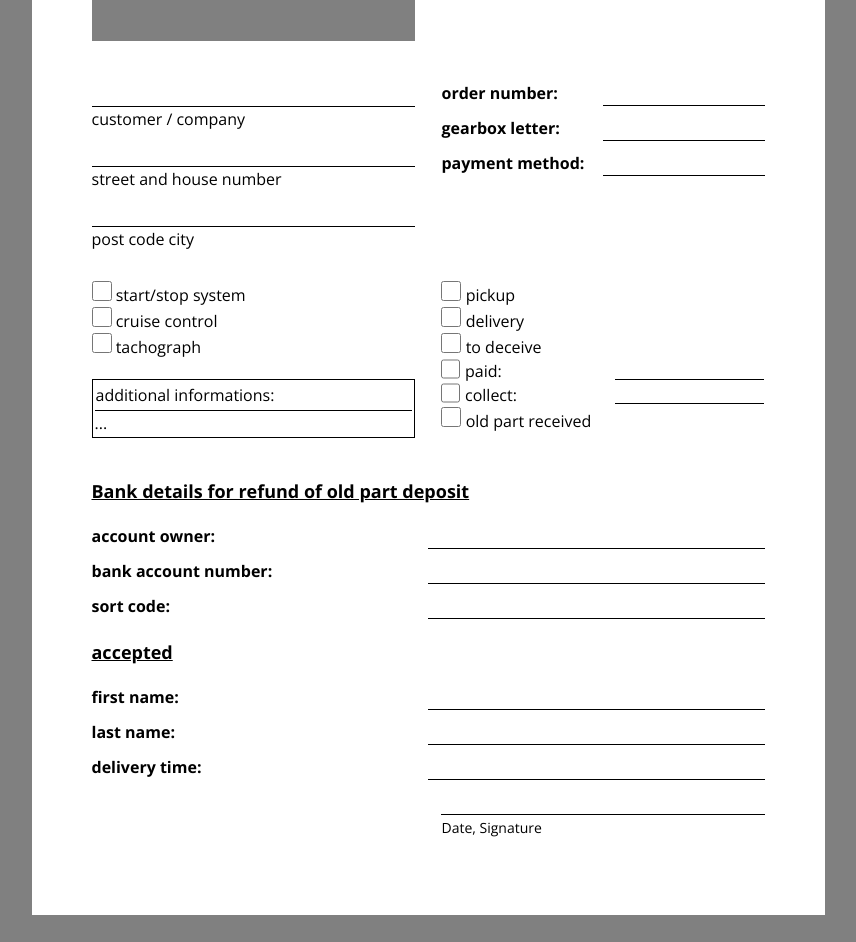
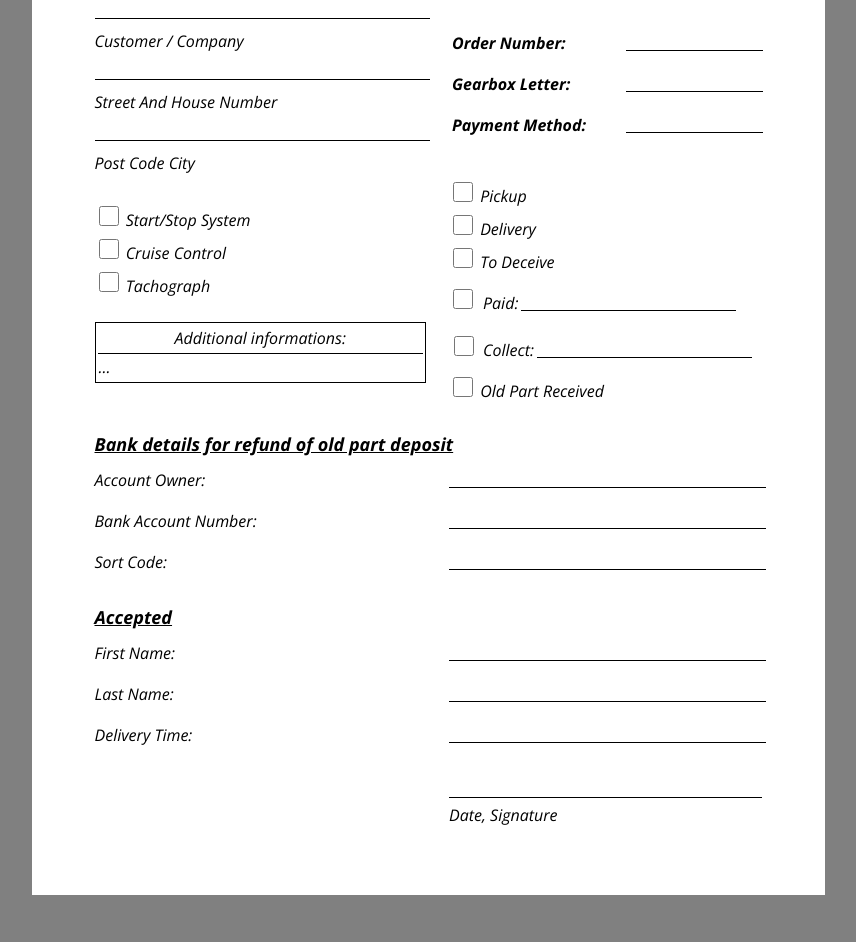
Before and after one commit to Stephen-2Hats/pdftohtml, a plain HTML site: page index.html in a window 1280 px wide. Shown: the part 179-1121 px from the top of the page, without its empty margins (212-1068 px from the left). Drawn offline with nearby package versions, Linux system fonts and the light colour scheme.

Commit message:
initial commit

```diff
--- a/index.html
+++ b/index.html
@@ -5,24 +5,80 @@
     <meta charset="UTF-8">
     <meta http-equiv="X-UA-Compatible" content="IE=edge">
     <meta name="viewport" content="width=device-width, initial-scale=1.0">
-    <title>order form pdf</title>
+    <title>order form pdf inline</title>
 
-    <link rel="stylesheet" href="./style.css">
+    <link rel="preconnect" href="https://fonts.googleapis.com">
+    <link rel="preconnect" href="https://fonts.gstatic.com" crossorigin>
+    <link href="https://fonts.googleapis.com/css2?family=Open+Sans:ital,wght@1,400;1,700&display=swap" rel="stylesheet">
+
+    <style>
+        body {
+            font-family: 'Open Sans', sans-serif;
+            margin: 0;
+            font-size: 16px;
+            line-height: 24px;
+            font-weight: 400;
+            color: #000;
+            padding: 80px;
+            background: gray;
+        }
+
+        td {
+            width: 50%;
+        }
+
+        tr td:nth-child(2){
+           padding-left: 20px;
+        }
+
+        input {
+            width: 100%;
+            border: 0;
+            border-bottom: 1px solid #000;
+            border-radius: 0;
+            font-size: 16px;
+            line-height: 24px;
+            margin-bottom: 10px;
+        }
+
+        input:focus {
+            outline: 0;
+        }
+
+        input[type='checkbox'] {
+            width: 20px;
+            height: 20px;
+        }
+
+        h2 {
+            font-weight: 700;
+            text-decoration: underline;
+            margin: 20px 0 0;
+            font-size: 18px;
+            line-height: 26px;
+        }
+
+        label {
+            text-transform: capitalize;
+        }
+    </style>
 
 </head>
 
 <body>
 
-    <div class="container">
-        <div class="wrapper">
-            <div class="logo-placeholder">
-                placeholder trader logo
-            </div>
+    <!-- Main outer -->
+    <table style="width: 100%;background: #fff;max-width: 793px;margin: 0 auto; padding: 60px;">
+        <tbody>
+            <tr>
+                <td style="background-color:gray; color: #fff; text-align:center;">
+                    logo placeholder
+                </td>
+                <td></td>
+            </tr>
 
-            <form action="">
-                <div class="block">
-                    <div class="half-col-row">
-                        <div class="half-col">
+            <tr>
+                <td>
                     <div class="input-control">
                         <input type="text">
                         <label for="">customer / company</label>
@@ -33,113 +89,164 @@
                     </div>
                     <div class="input-control">
                         <input type="text">
-                                <label for="">post code city</label>
+                        <label abel for="">post code city</label>
                     </div>
-                        </div>
-                        <div class="half-col">
-                            <div class="input-control d-flex">
-                                <label for="">order number:</label>
+                </td>
+
+                <td>
+                    <table>
+                        <tr>
+                            <td><label for="" style=" font-weight: 700;">order number:</label></td>
+                            <td>
+                                <div class="input-control">
                                     <input type="text">
                                 </div>
-                            <div class="input-control d-flex">
-                                <label for="">gearbox letter:</label>
+                            </td>
+                        </tr>
+                        <tr>
+                            <td><label for="" style=" font-weight: 700;">gearbox letter:</label></td>
+                            <td>
+                                <div class="input-control">
                                     <input type="text">
                                 </div>
-                            <div class="input-control d-flex">
-                                <label for="">payment method:</label>
+                            </td>
+                        </tr>
+                        <tr>
+                            <td><label for="" style=" font-weight: 700;">payment method:</label></td>
+                            <td>
+                                <div class="input-control">
                                     <input type="text">
                                 </div>
-                        </div>
-                    </div>
-                </div>
+                            </td>
+                        </tr>
+                    </table>
+                </td>
 
-                <div class="block checkbox">
-                    <div class="half-col-row">
-                        <div class="half-col">
+
+            </tr>
+
+
+            <tr>
+                <td>
                     <input type="checkbox" id="check1" name="check1" value="value1">
                     <label for="check1"> start/stop system</label><br>
                     <input type="checkbox" id="check2" name="check2" value="value2">
                     <label for="check2"> cruise control</label><br>
                     <input type="checkbox" id="check3" name="check3" value="value3">
                     <label for="check3"> tachograph</label>
-                            <table>
+
+                    <table style="border: 1px solid #000; margin-top: 20px;">
                         <thead>
                             <tr>
-                                        <th>additional informations:</th>
+                                <th style="font-weight: 400;">Additional informations:</th>
                             </tr>
                         </thead>
                         <tbody>
                             <tr>
-                                        <td>...</td>
+                                <td style=" border-top: 1px solid #000;">...</td>
                             </tr>
 
                         </tbody>
                     </table>
-                        </div>
-                        <div class="half-col">
+
+                </td>
+                <td>
                     <input type="checkbox" id="check4" name="check4" value="value4">
                     <label for="check4"> pickup</label><br>
                     <input type="checkbox" id="check5" name="check5" value="value5">
                     <label for="check5"> delivery</label><br>
                     <input type="checkbox" id="check6" name="check6" value="value6">
                     <label for="check6"> to deceive</label> <br>
-                            <div class="d-flex">
-                                <input type="checkbox" id="check7" name="check7" value="value7">
-                                <div class="input-control d-flex">
+
+                    <table>
+                        <tr>
+                            <td style="width: auto; padding-left: 0;">
+                                <input type="checkbox" id="check7" name="check7" value="value7" style="margin-left: 2px;">
+                            </td>
+                            <td style="width: auto; padding-left: 0;">
+                                <table>
+                                    <tr>
+                                        <td style="width: auto;">
                                             <label for="check7">paid:</label>
+                                        </td>
+                                        <td style="width: auto; padding-left: 0;">
                                             <input type="text">
-                                </div>
-                            </div>
-                            <div class="d-flex">
-                                <input type="checkbox" id="check8" name="check8" value="value8">
-                                <div class="input-control d-flex">
+                                        </td>
+                                    </tr>
+                                </table>
+                            </td>
+                        </tr>
+                        <tr>
+                            <td style="width: auto;">
+                                <input type="checkbox" id="check8" name="check8" value="value8" style="margin-left: 2px;">
+                            </td>
+                            <td style="width: auto;padding-left: 0;">
+                                <table>
+                                    <tr>
+                                        <td style="width: auto;">
                                             <label for="check8">collect:</label>
-                                    <input type="text">
-                                </div>
-                            </div>
+                                        </td>
+                                        <td style="width: auto; padding-left: 0;"><input type="text"></td>
+                                    </tr>
+                                </table>
+                            </td>
+                        </tr>
+                    </table>
+
                     <input type="checkbox" id="check9" name="check9" value="value9">
                     <label for="check9"> old part received</label>
-                        </div>
-                    </div>
-                </div>
+                </td>
+            </tr>
+            <tr>
+                <td colspan="2">
+                    <h2>Bank details for refund of old part deposit</h2>
+                </td>
+            </tr>
+            <tr>
+                <td> <label for="">account owner:</label></td>
+                <td> <input type="text"></td>
+            </tr>
+            <tr>
+                <td> <label for="">bank account number:</label></td>
+                <td><input type="text"></td>
+            </tr>
+            <tr>
+                <td> <label for="">sort code:</label></td>
+                <td><input type="text"></td>
+            </tr>
+            <tr>
+                <td colspan="2">
+                    <h2>Accepted</h2>
+                </td>
+            </tr>
 
-                <div class="block">
-                    <h2 class="mt-0">Bank details for refund of old part deposit</h2>
-                    <div class="input-control d-flex">
-                        <label for="">account owner:</label>
-                        <input type="text">
-                    </div>
-                    <div class="input-control d-flex">
-                        <label for="">bank account number:</label>
-                        <input type="text">
-                    </div>
-                    <div class="input-control d-flex">
-                        <label for="">sort code:</label>
-                        <input type="text">
-                    </div>
-                    <h2>accepted</h2>
-                    <div class="input-control d-flex">
-                        <label for="">first name:</label>
-                        <input type="text">
-                    </div>
-                    <div class="input-control d-flex">
-                        <label for="">last name:</label>
-                        <input type="text">
-                    </div>
-                    <div class="input-control d-flex">
-                        <label for=""> delivery time:</label>
-                        <input type="text">
-                    </div>
-                </div>
-                <div class="half-col-row justify-content-end">
-                    <div class="half-col">
-                        <p class="sign">Date, Signature</p>
-                    </div>
-                </div>
-            </form>
-        </div>
+            <tr>
+                <td> <label for="">first name:</label></td>
+                <td> <input type="text"></td>
+            </tr>
+            <tr>
+                <td> <label for="">last name:</label></td>
+                <td> <input type="text"></td>
+            </tr>
+            <tr>
+                <td><label for=""> delivery time:</label></td>
+                <td> <input type="text"></td>
+            </tr>
 
-    </div>
+            <tr>
+                <td></td>
+                <td>
+                    <p style="margin:40px 0 0;border-top: 1px solid #000; padding: 5px 0;">Date, Signature</p>
+                </td>
+            </tr>
+        </tbody>
+    </table>
+
+
+
+
+
+
 </body>
 
 </html>
--- a/style.css
+++ /dev/null
@@ -1,145 +0,0 @@
-@import url('https://fonts.googleapis.com/css2?family=Open+Sans:wght@400;700&display=swap');
-
-/* font-family: 'Open Sans', sans-serif; */
-
-body{
-    font-family: 'Open Sans', sans-serif;
-    margin: 0;
-    font-size: 16px;
-    line-height: 24px;
-    font-weight: 400;
-    color: #000;
-    padding: 80px;
-    background:gray;
-}
-
-h2{
-    font-weight: 700;
-    text-decoration: underline;
-    margin:20px 0;
-    font-size: 18px;
-    line-height: 26px;
-}
-
-.d-flex{
-    display: flex;
-}
-
-.mt-0{
-    margin-top: 0;
-}
-
-.half-col-row {
-    display: flex;
-    justify-content: space-between;
-}
-
-.justify-content-end{
-    justify-content: flex-end;
-}
-
-.half-col {
-    width: 48%;
-}
-
-.container {
-    width: 100%;
-    background: #fff;
-    max-width: 793px;
-    /* height: 1122px; */
-    margin: 0 auto;
-}
-
-.wrapper{
-    padding: 60px;
-}
-
-.block {
-    margin-bottom: 20px;
-}
-
-.logo-placeholder {
-    width: 48%;
-    height: 80px;
-    background: gray;
-    margin-bottom: 40px;
-    color: #fff;
-    text-align: center;
-}
-
-.input-control {
-    margin-bottom: 10px;
-}
-
-.input-control input {
-    width: 100%;
-    padding: 0;
-    border: 0;
-    border-bottom: 1px solid #000;
-    background: transparent;
-    border-radius: 0;
-    font-size: 16px;
-    line-height: 24px;
-}
-
-.input-control input:focus{
-   border: 0;
-   border-bottom: 1px solid #000;
-   outline: 0;
-}
-
-.input-control label {
-    display: block;
-    width: 100%;
-    margin-bottom: 10px;
-}
-
-.input-control.d-flex label {
-    margin-bottom: 0;
-    padding: 0;
-    font-weight: 700;
-}
-
-.block.checkbox input {
-    margin: 0;
-    width: 20px;
-    height: 20px;
-}
-
-.block.checkbox label {
-    font-weight: 400;
-}
-
-
-.block.checkbox .input-control {
-    margin-left: 5px;
-    margin-bottom: 0;
-    width: 100%;
-}
-
-.block.checkbox .input-control input{
-    width: 100%;
-}
-
-table{
-    border: 1px solid #000;
-    width: 100%;
-    text-align: left;
-    margin: 20px 0;
-}
-
-table tr th{
-    font-weight: 400;
-}
-
-table tr td{
-    border-top: 1px solid #000;
-    padding: 0;
-}
-
-p.sign{
-    border-top: 1px solid #000;
-    font-size: 14px;
-    line-height: 16px;
-    padding: 5px 0;
-}
```
Lines whose indentation alone changed are shown as unchanged.
